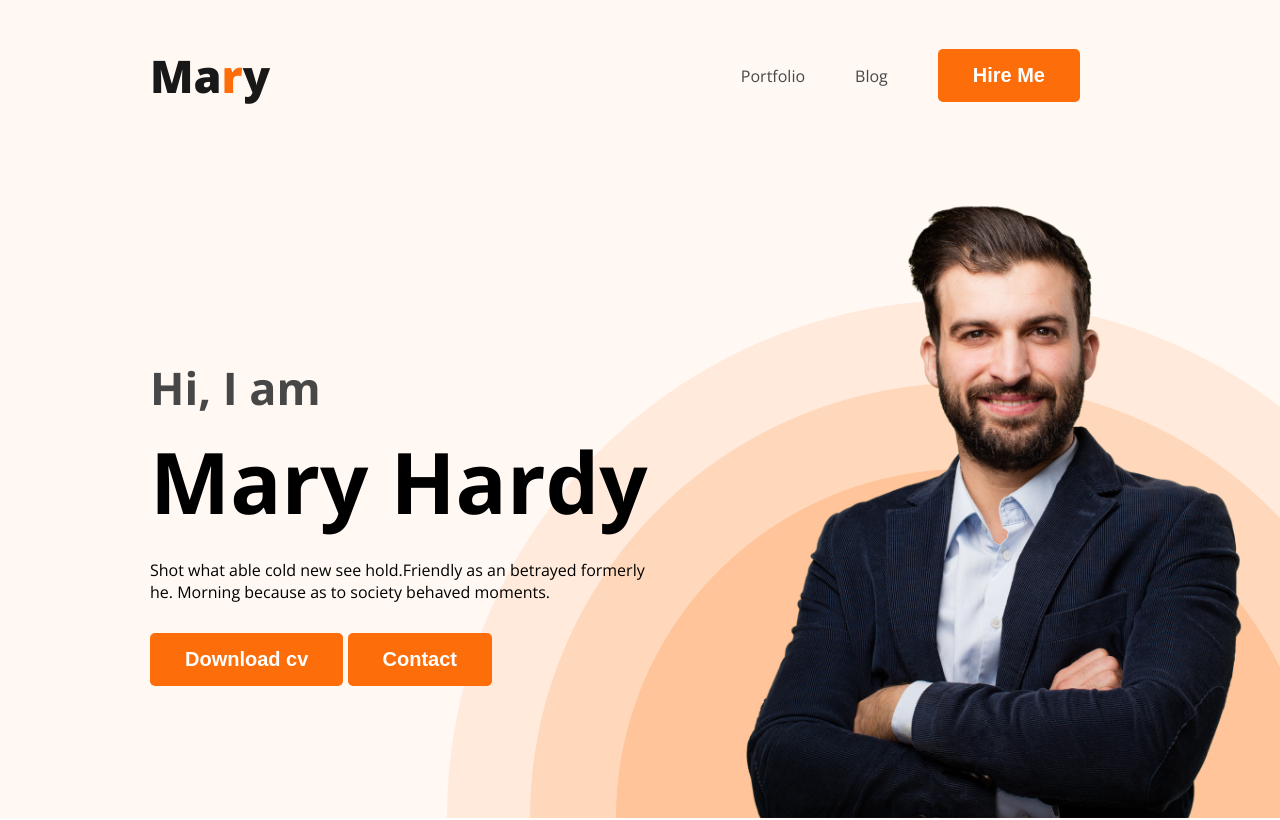
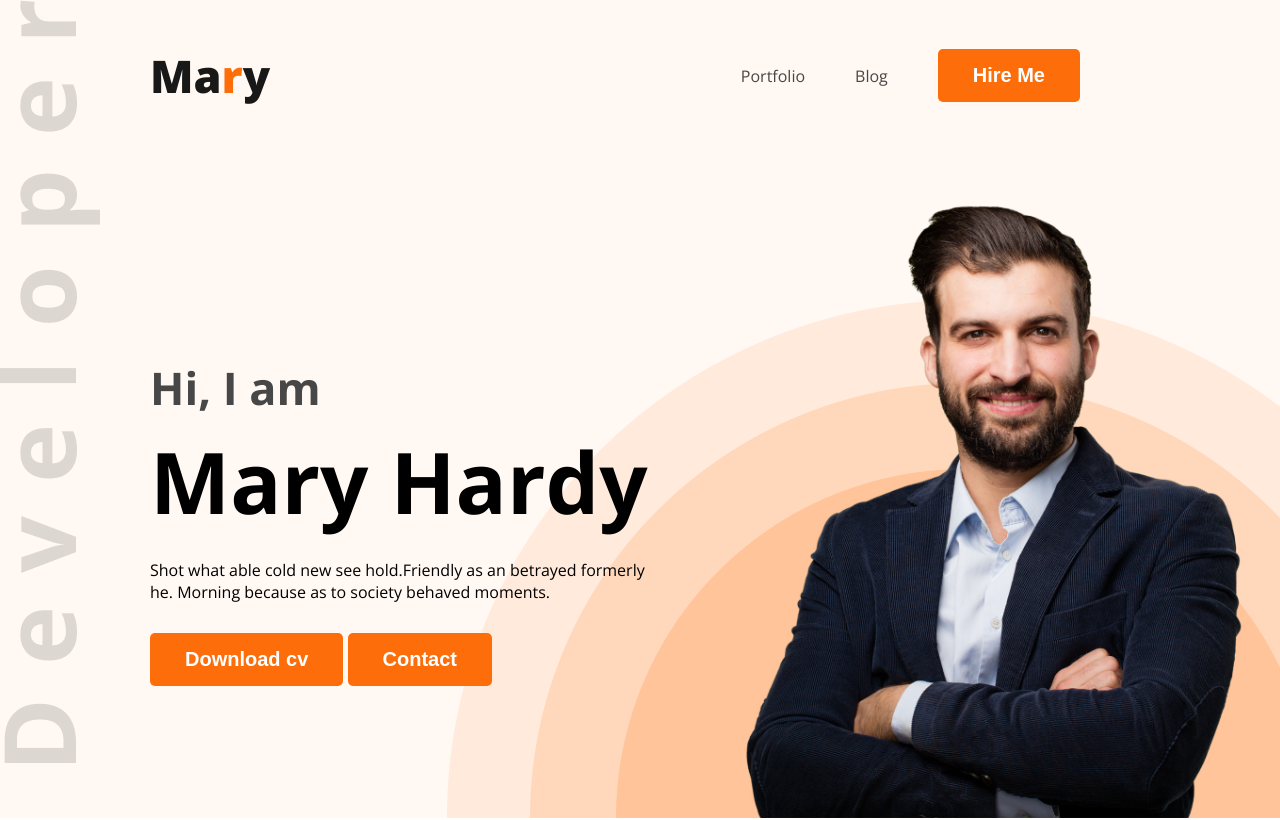
Before and after one commit to mrsajid54/webdevloper-portfolio, a plain HTML site: page index.html in a window 1280 px wide. Shown: the top 820 px of the page. Drawn offline with nearby package versions, Linux system fonts and the light colour scheme.

Commit message:
finished modified

```diff
--- a/style.css
+++ b/style.css
@@ -71,9 +71,9 @@ nav a {
 
 .header {
     background-color: #FFF8F3;
-    background-image: url(images/header_bg.png);
+    background-image: url('images/header_bg.png'), url('images/developer.png');
     background-repeat: no-repeat;
-    background-position: bottom right;
+    background-position: bottom right, top left;
 }
 
 .banner {
```
